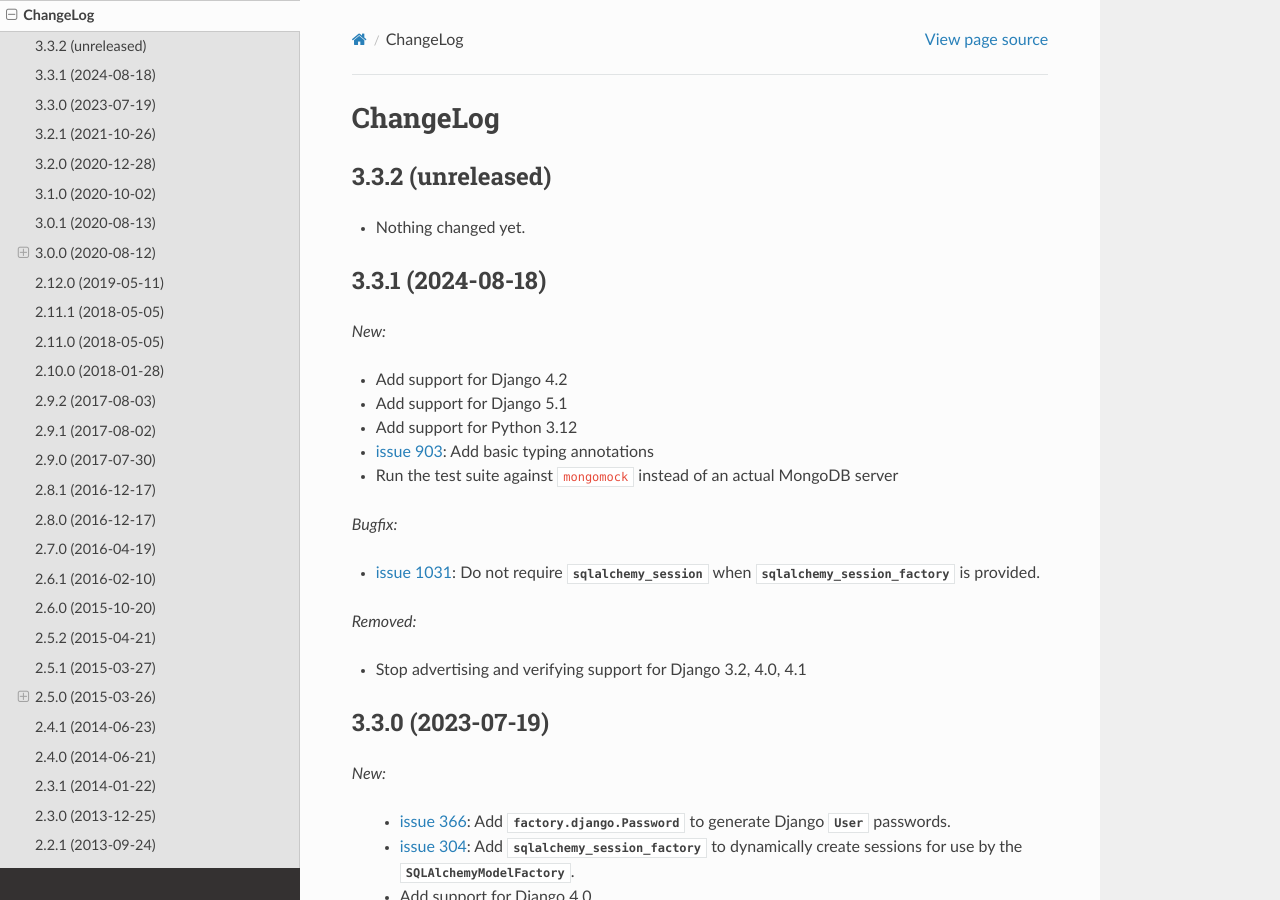
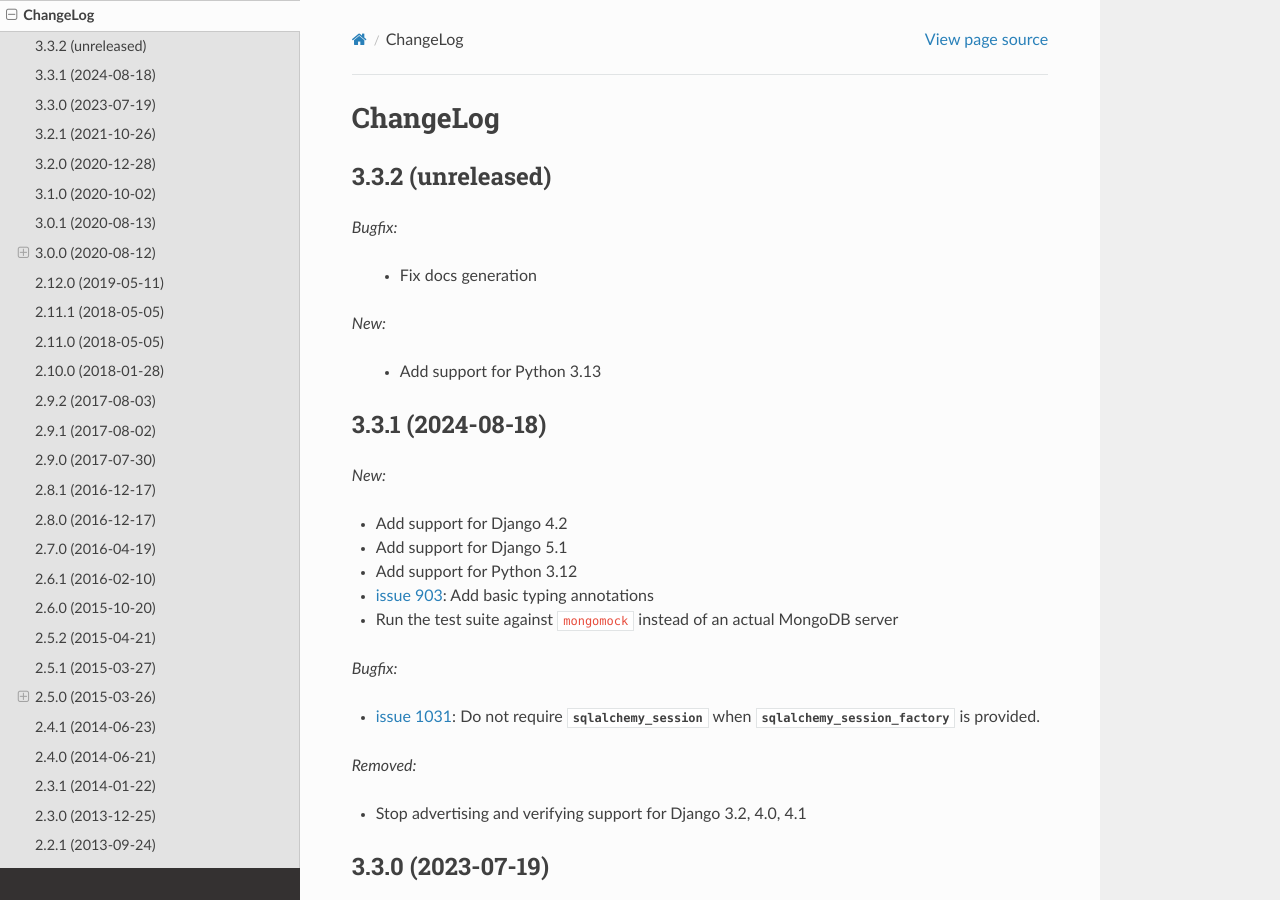
Before and after one commit to FactoryBoy/factory_boy, a Sphinx documentation site: the page built from docs/changelog.rst, in a window 1280 px wide and 900 px high. Built offline with Sphinx 7.4.7 and the Read the Docs theme 3.1.0, drawn with Linux system fonts in a browser that asks for light colours.

Commit message:
Update Changelog

```diff
--- a/docs/changelog.rst
+++ b/docs/changelog.rst
@@ -6,7 +6,13 @@ ChangeLog
 3.3.2 (unreleased)
 ------------------
 
-- Nothing changed yet.
+*Bugfix:*
+
+  - Fix docs generation
+
+*New:*
+
+  - Add support for Python 3.13
 
 
 3.3.1 (2024-08-18)
```
